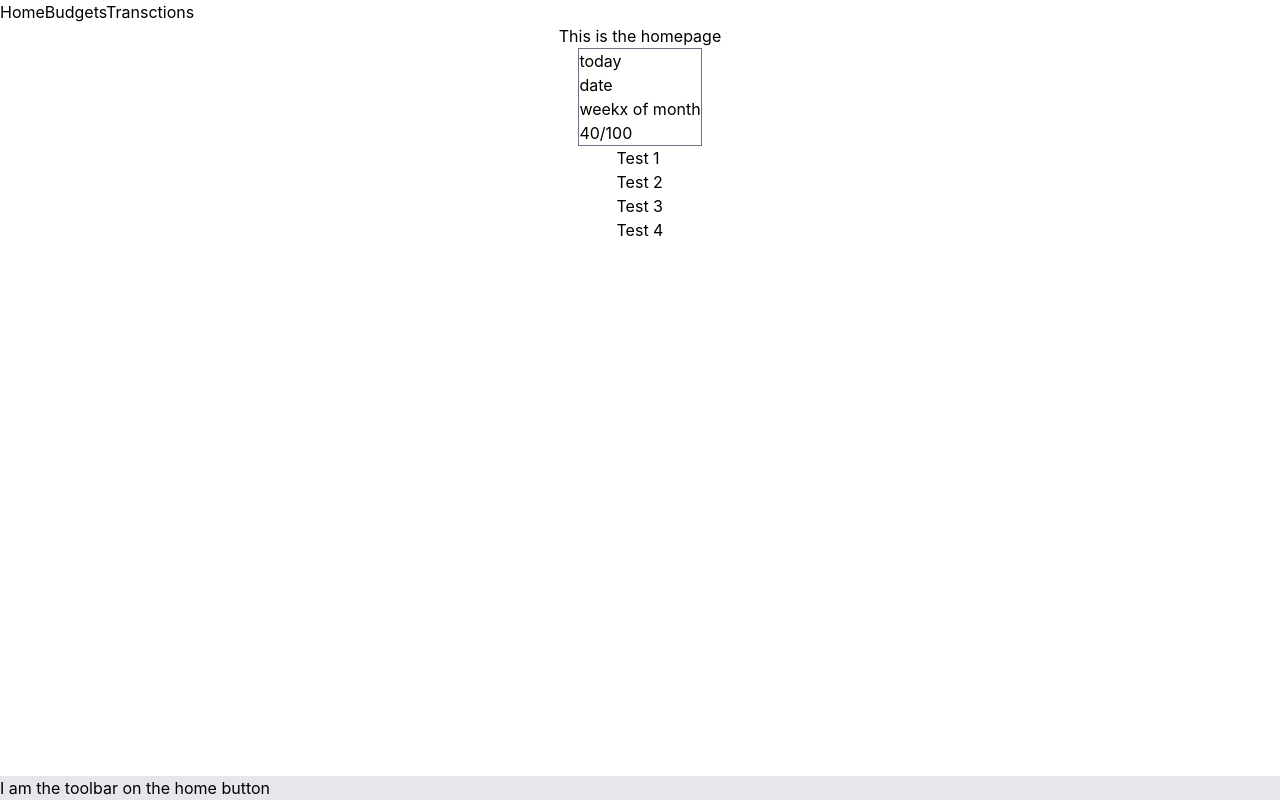
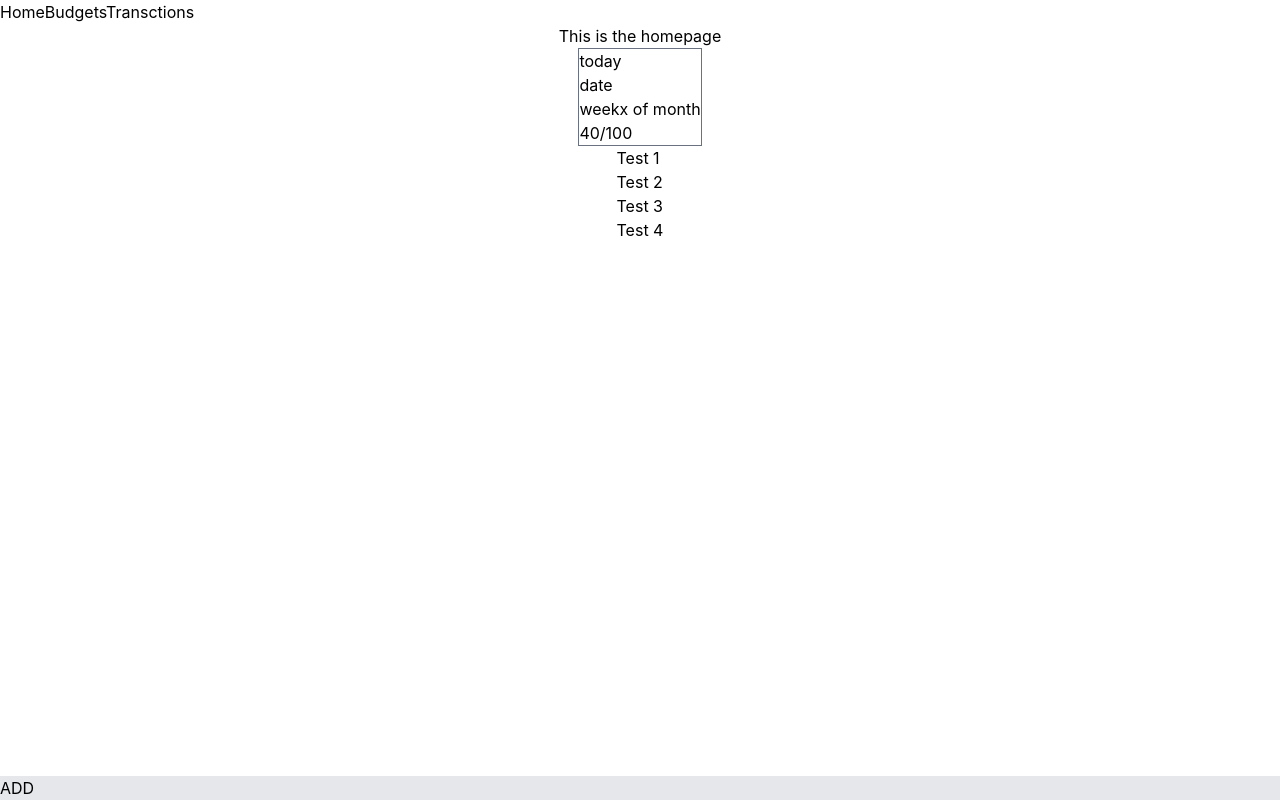
Before and after one commit to Emvil-git/wowee-ree-dough, a React (Vite) app: page / in a window 1280 px wide. Built offline with nearby package versions, Linux system fonts and the light colour scheme.

Commit message:
build: add home context feat: add functions to open/close add modal

```diff
--- a/src/pages/Home/Home.tsx
+++ b/src/pages/Home/Home.tsx
@@ -1,16 +1,23 @@
+import { useState } from "react"
 import HomeToolbar from "./components/HomeToolbar"
 import TopHome from "./components/TopHome"
 import TransacHome from "./components/TransacHome"
+import HomeContext from "./homecontext"
+import { AddModal } from "./components/AddModal"
 
 const Home = () => {
+    const [homeModalShow, setHomeModalShow] = useState(false);
+
     return(
+        <HomeContext value={{homeModalShow, setHomeModalShow}}>
             <div className="w-screen flex flex-col items-center">
                 This is the homepage
-
+                {homeModalShow ? <AddModal/> : ''}
                 <TopHome/>
                 <TransacHome/>
                 <HomeToolbar/>
             </div>
+        </HomeContext>
     )
 }
 
--- /dev/null
+++ b/src/pages/Home/components/AddModal.tsx
@@ -0,0 +1,22 @@
+import { useContext } from "react"
+import HomeContext from "../homecontext"
+
+export const AddModal = () => {
+    const {homeModalShow, setHomeModalShow} = useContext(HomeContext)
+
+    const handleCloseClick = (ev:React.MouseEvent<HTMLButtonElement>) => {
+        ev.preventDefault()
+        if (homeModalShow) {
+            setHomeModalShow(false)
+        }
+    }
+
+    return(
+        <div className="absolute bg-gray-950 w-screen h-screen grid place-items-center">
+            <form action="" className="bg-white">
+                <button onClick={handleCloseClick}>CLOSE</button>
+                modal now open
+            </form>
+        </div>
+    )
+}
--- a/src/pages/Home/components/HomeToolbar.tsx
+++ b/src/pages/Home/components/HomeToolbar.tsx
@@ -1,7 +1,20 @@
+import { useContext } from "react"
+import HomeContext from "../homecontext"
+
 export const HomeToolbar = () => {
+
+    const { homeModalShow ,setHomeModalShow } = useContext(HomeContext)
+
+    const handleAddClick = (ev:React.MouseEvent<HTMLButtonElement>) => {
+        ev.preventDefault()
+        if (!homeModalShow) {
+            setHomeModalShow(true)
+        }
+    }
+
     return(
         <div className="absolute bottom-0 w-screen bg-gray-200">
-            I am the toolbar on the home button
+            <button onClick={handleAddClick}>ADD</button>
         </div>
     )
 }
--- /dev/null
+++ b/src/pages/Home/homecontext.ts
@@ -0,0 +1,15 @@
+import { createContext } from "react";
+
+interface HomeContextVals {
+    homeModalShow: boolean;
+    setHomeModalShow: (homeModalShow: boolean) => void;
+}
+
+export const HomeContext = createContext<HomeContextVals>(
+    {
+        homeModalShow: false,
+        setHomeModalShow: () => {}
+    }
+)
+
+export default HomeContext
```
Lines whose indentation alone changed are shown as unchanged.
